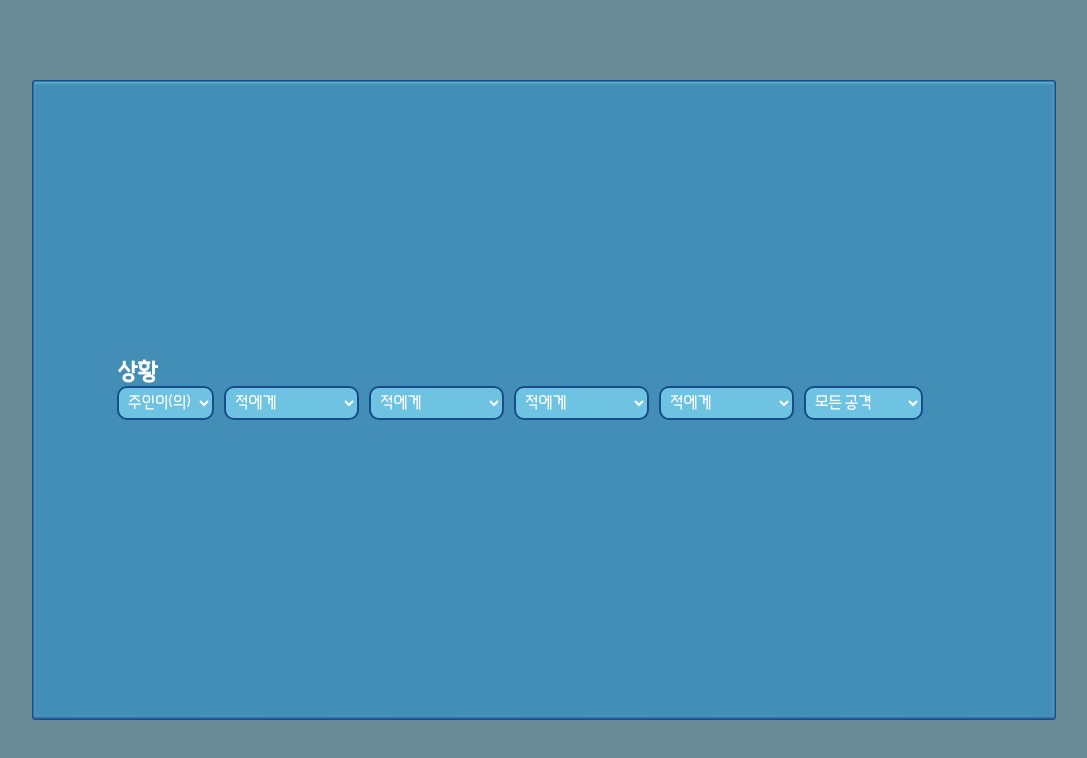
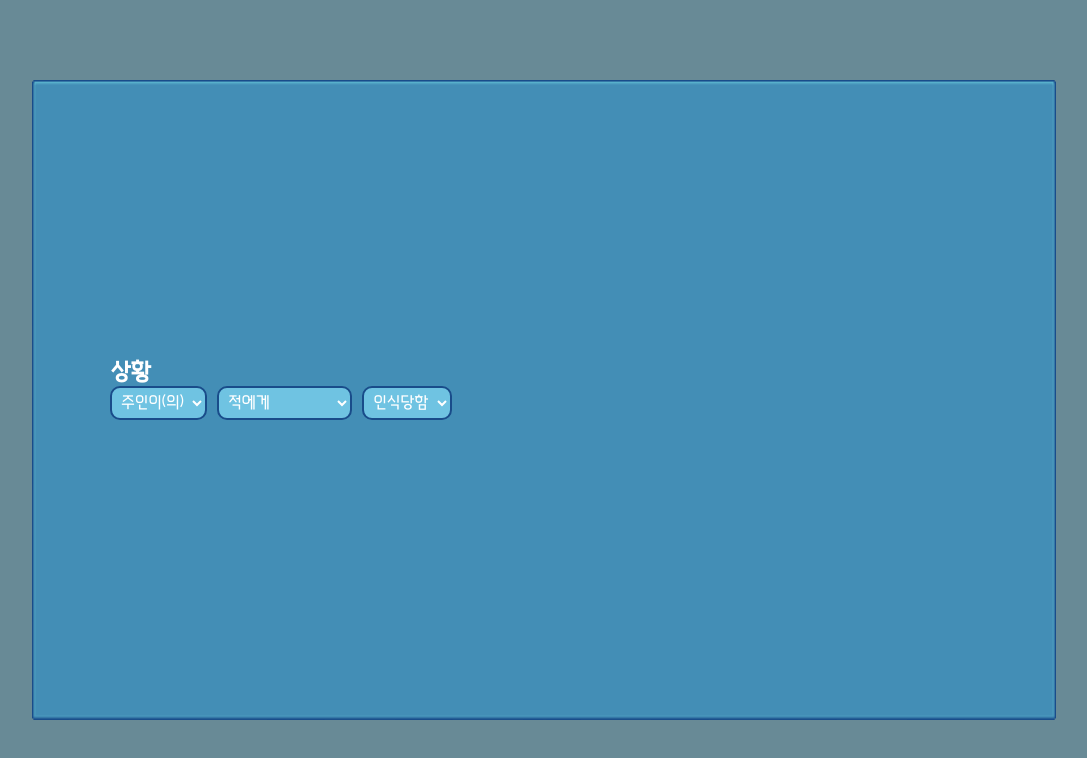
Before and after one commit to Nidurolak/jaewoo-sAI, a React (Create React App) app: page / in a window 1280 px wide. Both pictures are taken after a click on the button "AI 만들기". Shown: the top 758 px of the page, without its empty margins (96-1183 px from the left). Built offline with nearby package versions, Linux system fonts and the light colour scheme.

Commit message:
feat : 패턴 추가

```diff
--- a/src/components/AIMakerTool/EventMaker.tsx
+++ b/src/components/AIMakerTool/EventMaker.tsx
@@ -10,24 +10,48 @@ function EventMaker() {
     const [selectedValue, setSelectedValue] = useState<string | null>(null);
     const [eventSelectedValue, setEventSelectedValue] = useRecoilState(AIMakingEventArrayAtom);
 
+
     //여기서 구분하는 값을 추가할 것
     const handleSelectChange = (value: string[]) => {
         //setSelectedValue(value);
+        console.log(eventSelectedValue + "이 바뀌기 전의 값, " + value + "가 넘어옴 배열값, " + value[1] + "의 값이 라디오값으로 넘어옴, " + value[0] + "이 소트오더로 넘어옴")
+        if (value[1] != "master" && value[1] != "pet") {
             setEventSelectedValue(prevstate => {
                 const newValue = [...prevstate];
-            newValue[parseInt(value[0])] = value[1];
+                //소트오더 0 = 배열 0번값, 소트오더 1, 2 = 배열 1번값 소트오더 3, 4, 5 = 베열 2번값
+                const x = parseInt(value[0])
+                console.log(x)
+                switch (x) {
+                    case 0: newValue[0] = value[1]; break;
+                    case 1: newValue[1] = value[1]; break;
+                    case 2: newValue[1] = value[1]; break;
+                    case 3: newValue[2] = value[1]; break;
+                    case 4: newValue[2] = value[1]; break;
+                    case 5: newValue[2] = value[1]; break;
+                }
                 return newValue;
             })
-        console.log("메인")
-        console.log(eventSelectedValue)
+        }
+        else {
+            if (value[1] == "master") {
+                setEventSelectedValue(['master', 'master_targeted', 'alert'])
+            }
+            else if ((value[1] == "pet")) {
+                setEventSelectedValue(['pet', 'targeted', 'alert'])
+            }
+            return null;
+        }
+
     };
-    const getOptionBool = (value: string): boolean => {
+    const getOptionBool = (value: string[]): boolean => {
         //펫인지 마스터인지 체크
         //인식|경계 당함, 디펜스 방어, 공격당함, 스킬준비, 공격함, 동물 상대 피격
         //2개 들어가야하는것 - 공격당함, 공격함, 동물 상대 피격
 
         //펫 마스터 구분때문에 스위치했는데 if로 빼도 될 것 같음
-        switch (value) {
+        console.log(value)
+        if (value[0] == "master") {
+            switch (value[1]) {
                 case 'master': return true;
                 case 'pet': return false;
                 case 'master_targeted': return true;
@@ -35,40 +59,50 @@ function EventMaker() {
                 case 'master_attacked': return true;
                 case 'master_skill_prepare': return true;
                 case 'master_attack': return true;
+                //case : break;
+            }
+        }
+        else {
+            switch (value[1]) {
+                case 'master': return false;
+                case 'pet': return true;
                 case 'targeted': return true;
                 case 'defence': return true;
+                case 'attacked': return true;
+                case 'skill_prepare': return true;
+                case 'attack': return true;
                 //case : break;
+            }
         }
         return false;
     }
 
+    useEffect(() => {
+        console.log(eventSelectedValue)
+    }, [eventSelectedValue])
 
     return (
         <EventDiv>
             <ColummBox>
                 <h2>상황</h2>
                 <RowBox>
-
+                    {/*소트오더0 = 펫/주인 기본옵션 | 소트오더1 = 펫 옵션1 | 소트오더2 = 주인옵션1  | 소트오더3 = 종합옵션3(모든공격~매그넘) | 소트오더4 = 종합옵션2(디펜스 방어 옵션)*/}
                     {/*주인/펫 체크 버튼, 1순위 버튼*/}
                     <SelectButton optionValue={''} width={100} sortOrder={0} value={eventSelectedValue} onChange={handleSelectChange}></SelectButton>
 
-                    {/*마지막값 체크 목록, sortOrder 1번 여부에 따라 활성화*/}
-                    {getOptionBool(eventSelectedValue[0])
+                    {/*행동 체크 버튼, 2순위 버튼*/}
+                    {getOptionBool(["master", eventSelectedValue[0]])
                         ? <SelectButton width={0} optionValue={''} sortOrder={2} value={eventSelectedValue} onChange={handleSelectChange}></SelectButton>
+                        : <SelectButton width={0} optionValue={''} sortOrder={1} value={eventSelectedValue} onChange={handleSelectChange}></SelectButton>}
+
+                    {/*주인 인식관련 중간값 체크 목록, sortOrder 1번 여부에 따라 활성화*/}
+                    {getOptionBool(["master", eventSelectedValue[1]])
+                        ? <SelectButton width={0} optionValue={''} sortOrder={5} value={eventSelectedValue} onChange={handleSelectChange}></SelectButton>
                         : null}
 
-                    {/*패턴 체크 버튼, 2순위 버튼 */}
-                    <SelectButton optionValue={''} width={0} sortOrder={1} value={eventSelectedValue} onChange={handleSelectChange}></SelectButton>
-                    {getOptionBool(eventSelectedValue[0])
-                        ? <SelectButton width={0} optionValue={'0'} sortOrder={1} value={eventSelectedValue} onChange={handleSelectChange}></SelectButton>
-                        : null}
-                    {getOptionBool(eventSelectedValue[0])
-                        ? <SelectButton width={0} optionValue={'1'} sortOrder={1} value={eventSelectedValue} onChange={handleSelectChange}></SelectButton>
-                        : null}
-
-                    {/*마지막값 체크 목록, sortOrder 1번 여부에 따라 활성화*/}
-                    {getOptionBool(eventSelectedValue[0])
-                        ? <SelectButton width={0} optionValue={''} sortOrder={3} value={eventSelectedValue} onChange={handleSelectChange}></SelectButton>
+                    {/*펫 인식관련 중간값 체크 목록, sortOrder 1번 여부에 따라 활성화*/}
+                    {getOptionBool(["pet", eventSelectedValue[1]])
+                        ? <SelectButton width={0} optionValue={''} sortOrder={5} value={eventSelectedValue} onChange={handleSelectChange}></SelectButton>
                         : null}
 
                 </RowBox>
```
Lines whose indentation alone changed are shown as unchanged.
